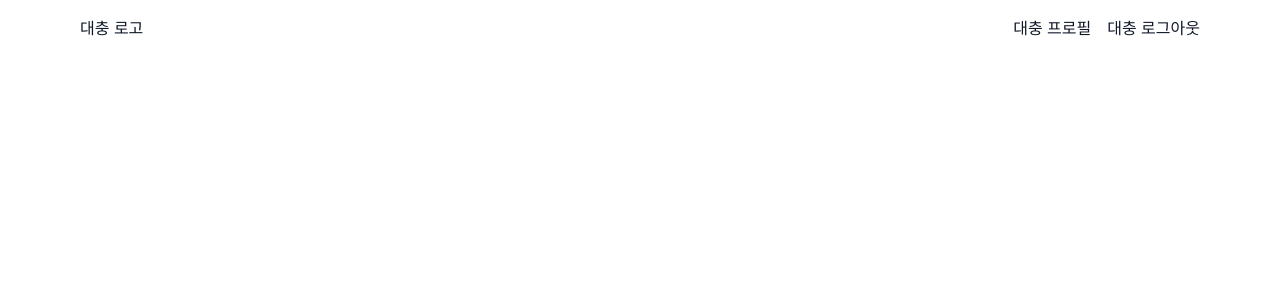
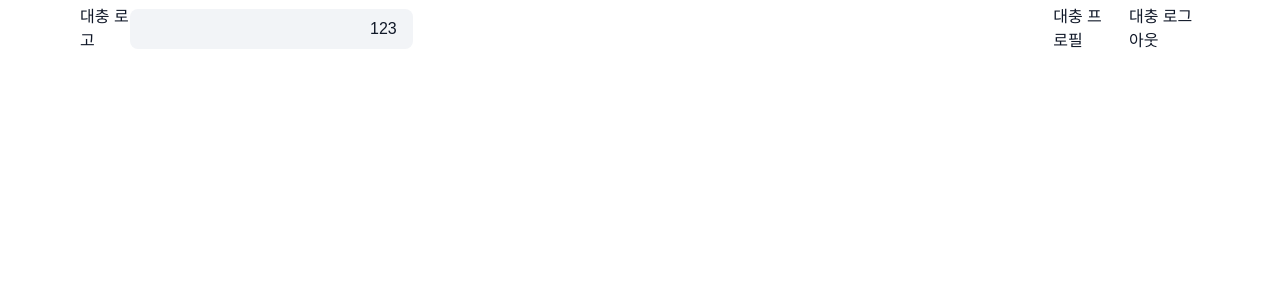
Before and after one commit to DDD-Community/KDKD-Client, a React (Vite) app: page / in a window 1280 px wide. Shown: the top 300 px of the page. Built offline with nearby package versions, Linux system fonts and the light colour scheme; a web font is replaced by a local one.

Commit message:
feat: search input 컴포넌트 추가

```diff
--- a/src/components/Home/GNB/index.tsx
+++ b/src/components/Home/GNB/index.tsx
@@ -1,11 +1,24 @@
 import HStack from '@/components/common/Stack/HStack';
 import S from './styles';
+import SearchInput from '@/components/common/SearchInput';
+import { useState } from 'react';
 
 function GNB() {
+  const [isFocus, setIsFocus] = useState(false);
+
   return (
     <S.GNBWrapper>
       <span>대충 로고</span>
-      <input type="text" />
+      <S.InputWrapper>
+        <SearchInput
+          style={{
+            ...S.SearchInputStyle,
+            width: isFocus ? '1175px' : '283px',
+          }}
+          onFocus={() => setIsFocus(true)}
+          onBlur={() => setIsFocus(false)}
+        />
+      </S.InputWrapper>
       <HStack gap={16}>
         <span>대충 프로필</span>
         <span>대충 로그아웃</span>
--- a/src/components/Home/GNB/styles.ts
+++ b/src/components/Home/GNB/styles.ts
@@ -1,3 +1,4 @@
+import { ColorPalette } from '@/styles/ColorPalette';
 import styled from '@emotion/styled';
 
 const GNBWrapper = styled.div`
@@ -9,6 +10,27 @@ const GNBWrapper = styled.div`
   padding: 9px 80px 15px;
 `;
 
+const InputWrapper = styled.div`
+  width: 1175px;
+  display: flex;
+  align-items: flex-start;
+
+  &:focus {
+    background-color: black !important;
+  }
+`;
+
+const SearchInputStyle = {
+  display: 'flex',
+  padding: '8px 16px',
+  alignItems: 'center',
+  gap: '8px',
+  borderRadius: '8px',
+  backgroundColor: ColorPalette.gray['100'],
+};
+
 export default {
   GNBWrapper,
+  InputWrapper,
+  SearchInputStyle,
 };
--- /dev/null
+++ b/src/components/common/SearchInput.tsx
@@ -0,0 +1,21 @@
+import { Input } from '../ui/input';
+import { CSSProperties } from 'react';
+
+interface Props {
+  style?: CSSProperties;
+  onFocus?: () => void;
+  onBlur?: () => void;
+}
+
+function SearchInput({ style, onFocus, onBlur }: Props) {
+  return (
+    <div
+      style={{ position: 'relative', display: 'flex', alignItems: 'center' }}
+    >
+      <Input style={style} onFocus={onFocus} onBlur={onBlur} />
+      <div style={{ position: 'absolute', right: 16 }}>123</div>
+    </div>
+  );
+}
+
+export default SearchInput;
--- a/src/components/ui/input.tsx
+++ b/src/components/ui/input.tsx
@@ -1,14 +1,10 @@
 import * as React from 'react';
 
 import { cn } from '@/lib/utils';
-import { Label } from '../common/Typography';
 import { ColorPalette } from '@/styles/ColorPalette';
 
 export type InputProps = React.InputHTMLAttributes<HTMLInputElement> & {
-  error?: {
-    isError: boolean;
-    helperText: string;
-  };
+  suffix?: React.ReactNode;
 };
 
 const inputBorderStyle = {
@@ -21,7 +17,7 @@ const inputBorderStyle = {
 };
 
 const Input = React.forwardRef<HTMLInputElement, InputProps>(
-  ({ className, type, error, ...props }, ref) => {
+  ({ className, type, suffix, ...props }, ref) => {
     return (
       <>
         <input
@@ -34,6 +30,7 @@ const Input = React.forwardRef<HTMLInputElement, InputProps>(
           ref={ref}
           {...props}
         />
+        {suffix}
       </>
     );
   },
```
